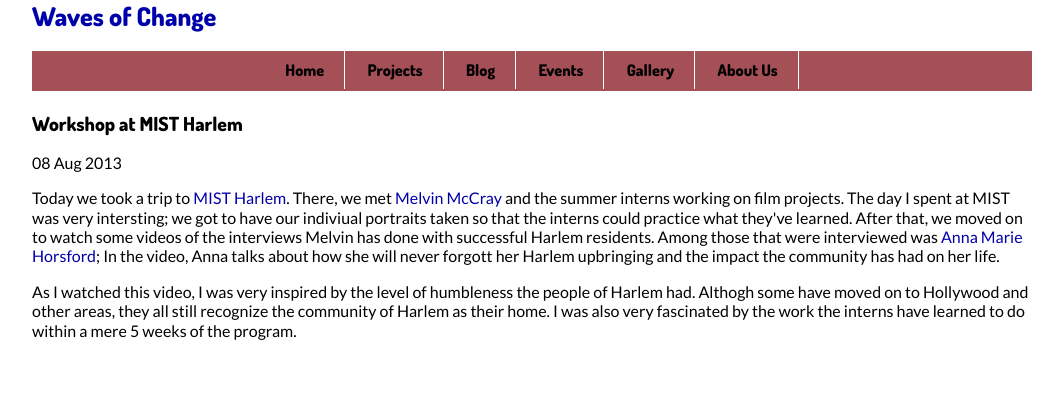
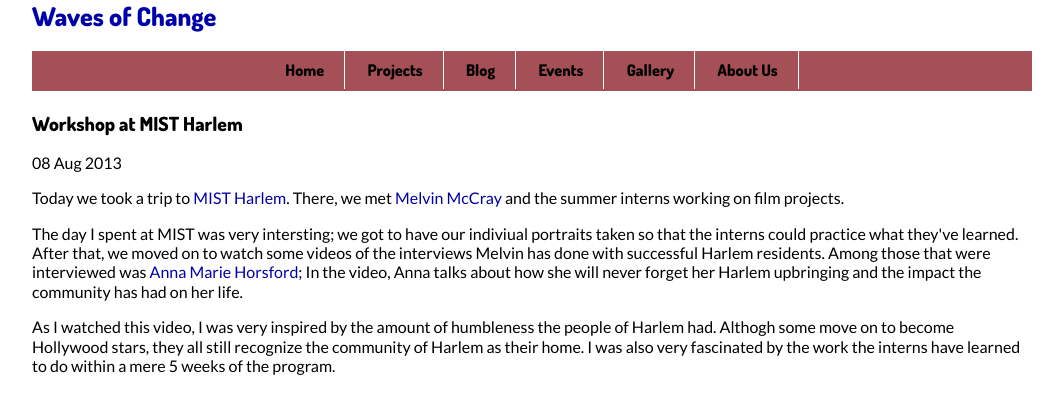
Before and after one commit to WavesofChange/woc-jekyll, a Jekyll site: the page built from _posts/2013-08-08-MIST-Harlem-workshop-.html, in a window 1280 px wide. Shown: the top 414 px of the page, without its empty margins (108-1171 px from the left). Built offline with Jekyll 4.4.1, drawn with Linux system fonts in a browser that asks for light colours.

Commit message:
work in progress

```diff
--- a/_posts/2013-08-08-MIST-Harlem-workshop-.html
+++ b/_posts/2013-08-08-MIST-Harlem-workshop-.html
@@ -3,12 +3,16 @@ layout: post
 title:  "Workshop at MIST Harlem"
 author: Bana Kaleab
 date:   2013-08-08
+teaser: Today we took a trip to MIST Harlem. There, we met Melvin McCray and the summer interns working on film projects.
+image: ../images/melvin-mccray-mist.jpg
 categories: news
 ---
 
 
 
 
-<p> Today we took a trip to <a href="http://www.myimagestudios.com/">MIST Harlem</a>. There, we met <a href="http://www.journalism.columbia.edu/profile/128-melvin-mccray/">Melvin McCray</a> and the summer interns working on film projects. The day I spent at MIST was very intersting; we got to have our indiviual portraits taken so that the interns could practice what they've learned. After that, we moved on to watch some videos of the interviews Melvin has done with successful Harlem residents. Among those that were interviewed was <a href="http://en.wikipedia.org/wiki/Anna_Maria_Horsford">Anna Marie Horsford</a>; In the video, Anna talks about how she will never forgott her Harlem upbringing and the impact the community has had on her life. </p>
+<p> Today we took a trip to <a href="http://www.myimagestudios.com/">MIST Harlem</a>. There, we met <a href="http://www.journalism.columbia.edu/profile/128-melvin-mccray/">Melvin McCray</a> and the summer interns working on film projects. </p>
 
-<p> As I watched this video, I was very inspired by the level of humbleness the people of Harlem had. Althogh some have moved on to Hollywood and other areas, they all still recognize the community of Harlem as their home. I was also very fascinated by the work the interns have learned to do within a mere 5 weeks of the program.
+<p> The day I spent at MIST was very intersting; we got to have our indiviual portraits taken so that the interns could practice what they've learned. After that, we moved on to watch some videos of the interviews Melvin has done with successful Harlem residents. Among those that were interviewed was <a href="http://en.wikipedia.org/wiki/Anna_Maria_Horsford">Anna Marie Horsford</a>; In the video, Anna talks about how she will never forget her Harlem upbringing and the impact the community has had on her life. </p>
+
+<p> As I watched this video, I was very inspired by the amount of humbleness the people of Harlem had. Althogh some move on to become Hollywood stars, they all still recognize the community of Harlem as their home. I was also very fascinated by the work the interns have learned to do within a mere 5 weeks of the program. </p>
```
Also changed, not shown: images/Melvin-Mccray-mist.jpg (added).
